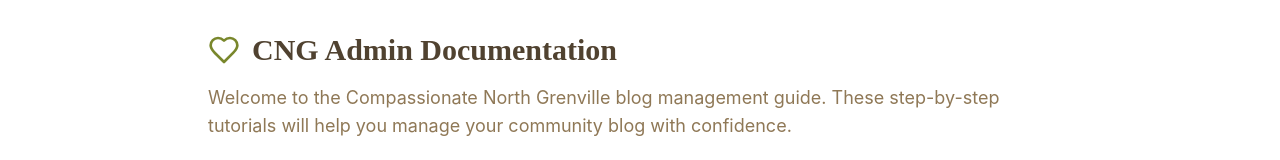
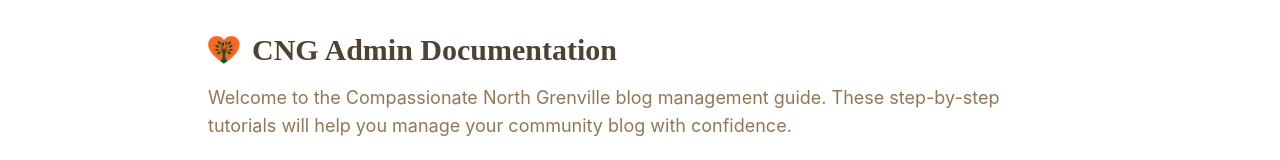
Before and after one commit to brianlapp/caring-north-stories-hub, a React (Vite) app: page /docs in a window 1280 px wide. Shown: the top 160 px of the page. Built offline with nearby package versions, Linux system fonts and the light colour scheme.

Commit message:
Replace SVG with favicon image
Replaced the SVG element in Docs.tsx with the site's favicon image.

```diff
--- a/src/pages/Docs.tsx
+++ b/src/pages/Docs.tsx
@@ -2,7 +2,7 @@
 import React from 'react';
 import { Card, CardContent, CardDescription, CardHeader, CardTitle } from '@/components/ui/card';
 import { Button } from '@/components/ui/button';
-import { Heart, User, Edit, Image, Upload, Users, Eye } from 'lucide-react';
+import { User, Edit, Image, Upload, Users, Eye } from 'lucide-react';
 
 const Docs = () => {
   const guides = [
@@ -49,7 +49,11 @@ const Docs = () => {
       <div className="bg-white border-b">
         <div className="max-w-4xl mx-auto px-4 py-8">
           <div className="flex items-center gap-3 mb-4">
-            <Heart className="w-8 h-8 text-primary" />
+            <img
+              src="/lovable-uploads/7a33230c-4c65-4a6d-b226-eba7a51b4ef3.png"
+              alt="Compassionate North Grenville Logo"
+              className="w-8 h-8 object-contain"
+            />
             <h1 className="text-3xl font-heading font-bold">CNG Admin Documentation</h1>
           </div>
           <p className="text-muted-foreground text-lg">
```
